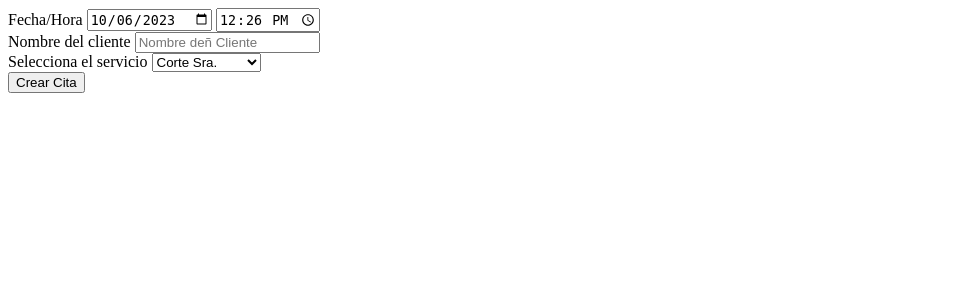
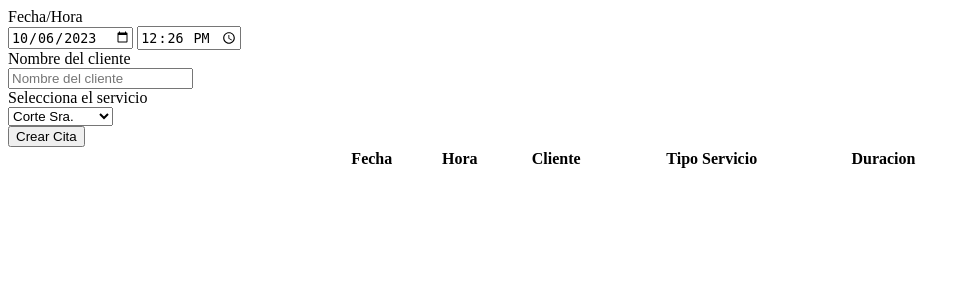
Before and after one commit to Chico-Estudioso/DesarrolloWebES, a PHP site: page / in a window 1280 px wide. Shown: the top 300 px of the page, without its empty margins (0-970 px from the left). Run offline with PHP 8.4, Linux system fonts and the light colour scheme; lists and menus that the app fills with data are empty.

Commit message:
Clase 19

```diff
--- a/Unidad2/Ejercicio17/index.php
+++ b/Unidad2/Ejercicio17/index.php
@@ -1,49 +1,74 @@
 <?php
 require_once 'ClaseCita.php';
-require_once 'modelo.php';
+require_once 'Modelo.php';
+//Instaciar la variable $ad como objeto de Modelo
+$ad=new Modelo();
 ?>
 <!DOCTYPE html>
 <html lang="en">
-
 <head>
     <meta charset="UTF-8">
     <meta name="viewport" content="width=device-width, initial-scale=1.0">
-    <title>Document</title>
+    <title>Peluquería</title>
 </head>
-
 <body>
     <form action="" method="post">
         <div>
-            <label for="fecha">Fecha/Hora </label>
-            <input type="date" name="fecha" value="<?php echo date('Y-m-d'); ?>">
-            <input type="time" name="hora" value="<?php echo date('h:i'); ?>">
+            <label for="fecha">Fecha/Hora</label><br/>
+            <input type="date" id="fecha" name="fecha" value="<?php echo date('Y-m-d');?>"/>
+            <input type="time" name="hora" value="<?php echo date('h:i');?>"/>
         </div>
         <div>
-            <label for="nombre">Nombre del cliente </label>
-            <input type="text" name="nombre" placeholder="Nombre deñ Cliente">
+            <label for="nombre">Nombre del cliente</label><br/>
+            <input type="text" id="nombre" name="nombre" placeholder="Nombre del cliente"/>
         </div>
         <div>
-            <label for="tipoS">Selecciona el servicio </label>
-            <select name="tipoS">
+            <label for="tipoS">Selecciona el servicio</label><br/>
+            <select id="tipoS" name="tipoS">
                 <option value="1">Corte Sra.</option>
                 <option value="2">Corte Sr.</option>
                 <option value="3">Corte Tinte.</option>
-                <option value="4">Corte Mechas.</option>
-
+                <option value="4">Corte Mechas</option>
             </select>
         </div>
         <div>
-            <input type="submit" name="crear" value="Crear Cita">
-        </div><?php
-                if (isset($_POST['crear'])) {
-                    if (empty($_POST['fecha']) or empty($_POST['hora']) or empty($_POST['nombre']) or empty($_POST['tipoS'])) {
-                        echo '<h3>MAL<\h3>';
-                    } else {
-                        $cita = new Cita(strtotime($_POST['fecha']), strtotime($_POST['hora']), $_POST['nombre'], $_POST['tipoS']);
-                    }
-                }
-                ?>
+            <input type="submit" name="crear" value="Crear Cita"/>
+        </div>
     </form>
+    <?php
+    //Si se ha pulsado en crearCita, hay que crear la cita en el fichero
+    if(isset($_POST['crear'])){
+        //Chequear que los campos está rellenos
+        if(empty($_POST['fecha']) or empty($_POST['hora']) or empty($_POST['nombre'])
+           or empty($_POST['tipoS'])){
+            echo '<h3 style="color:red">Error, rellena todos los campos</h3>';
+        }
+        else{
+            $cita=new Cita($_POST['fecha'],
+                       $_POST['hora'],
+                       $_POST['nombre'],
+                       $_POST['tipoS']);
+            //No vamos a chequear que la cita exista
+            //Guadar cita en el fichero
+            if($ad->crearCita($cita)){
+                echo '<h3 style="color:blue">Cita creada</h3>';
+            }
+            else{
+                echo '<h3 style="color:red">Error al crear la cita</h3>';
+            }
+        }
+       //REcargar
+       header('location:index.php');
+    }
+    ?>
+    <table width="50%" align="center">
+        <tr>
+            <th>Fecha</th>
+            <th>Hora</th>
+            <th>Cliente</th>
+            <th>Tipo Servicio</th>
+            <th>Duracion</th>
+        </tr>
+    </table>
 </body>
-
 </html>
```
